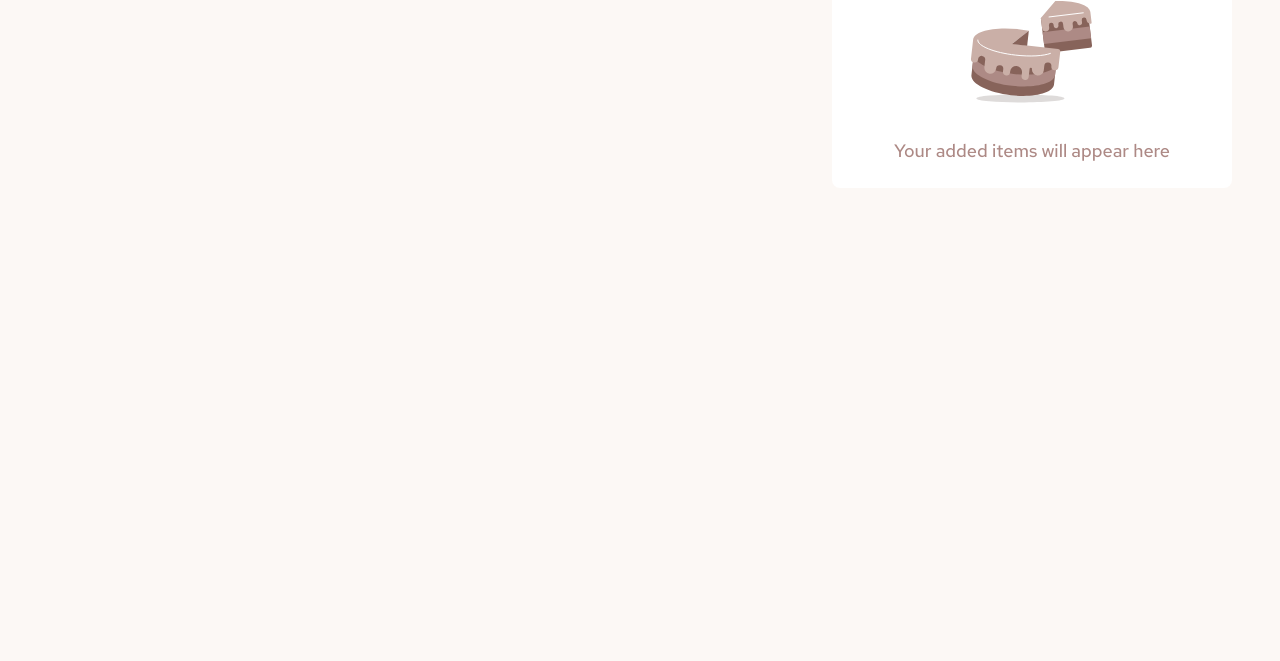
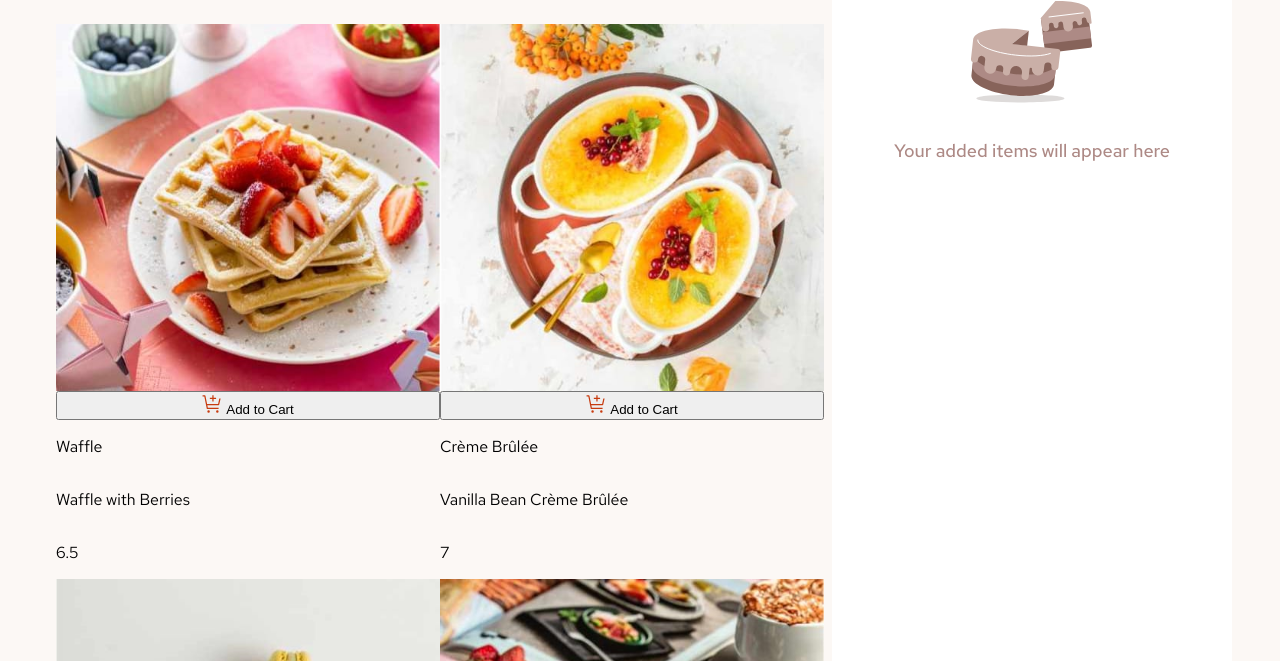
Before and after one commit to BuhleMtshali/product-cart-fm, a plain HTML site: page index.html in a window 1280 px wide. Shown: the part 139-800 px from the top of the page. Drawn offline with Linux system fonts and the light colour scheme; a web font is replaced by a local one.

Commit message:
updated the index.css

```diff
--- a/data.js
+++ b/data.js
@@ -1,10 +1,10 @@
        export default [
     {
        "image": {
-            "thumbnail": "./assets/images/image-waffle-thumbnail.jpg",
+            "thumbnail": "images/image-waffle-thumbnail.jpg",
             "mobile": "./assets/images/image-waffle-mobile.jpg",
             "tablet": "./assets/images/image-waffle-tablet.jpg",
-            "desktop": "./assets/images/image-waffle-desktop.jpg"
+            "desktop": "images/image-waffle-desktop.jpg"
        },
        "name": "Waffle with Berries",
        "category": "Waffle",
@@ -15,7 +15,7 @@
             "thumbnail": "./assets/images/image-creme-brulee-thumbnail.jpg",
             "mobile": "./assets/images/image-creme-brulee-mobile.jpg",
             "tablet": "./assets/images/image-creme-brulee-tablet.jpg",
-            "desktop": "./assets/images/image-creme-brulee-desktop.jpg"
+            "desktop": "images/image-creme-brulee-desktop.jpg"
         },
         "name": "Vanilla Bean Crème Brûlée",
         "category": "Crème Brûlée",
@@ -26,7 +26,7 @@
             "thumbnail": "./assets/images/image-macaron-thumbnail.jpg",
             "mobile": "./assets/images/image-macaron-mobile.jpg",
             "tablet": "./assets/images/image-macaron-tablet.jpg",
-            "desktop": "./assets/images/image-macaron-desktop.jpg"
+            "desktop": "images/image-macaron-desktop.jpg"
         },
         "name": "Macaron Mix of Five",
         "category": "Macaron",
@@ -37,7 +37,7 @@
             "thumbnail": "./assets/images/image-tiramisu-thumbnail.jpg",
             "mobile": "./assets/images/image-tiramisu-mobile.jpg",
             "tablet": "./assets/images/image-tiramisu-tablet.jpg",
-            "desktop": "./assets/images/image-tiramisu-desktop.jpg"
+            "desktop": "images/image-tiramisu-desktop.jpg"
         },
         "name": "Classic Tiramisu",
         "category": "Tiramisu",
@@ -48,7 +48,7 @@
             "thumbnail": "./assets/images/image-baklava-thumbnail.jpg",
             "mobile": "./assets/images/image-baklava-mobile.jpg",
             "tablet": "./assets/images/image-baklava-tablet.jpg",
-            "desktop": "./assets/images/image-baklava-desktop.jpg"
+            "desktop": "images/image-baklava-desktop.jpg"
         },
         "name": "Pistachio Baklava",
         "category": "Baklava",
@@ -59,7 +59,7 @@
             "thumbnail": "./assets/images/image-meringue-thumbnail.jpg",
             "mobile": "./assets/images/image-meringue-mobile.jpg",
             "tablet": "./assets/images/image-meringue-tablet.jpg",
-            "desktop": "./assets/images/image-meringue-desktop.jpg"
+            "desktop": "images/image-meringue-desktop.jpg"
         },
         "name": "Lemon Meringue Pie",
         "category": "Pie",
@@ -70,7 +70,7 @@
             "thumbnail": "./assets/images/image-cake-thumbnail.jpg",
             "mobile": "./assets/images/image-cake-mobile.jpg",
             "tablet": "./assets/images/image-cake-tablet.jpg",
-            "desktop": "./assets/images/image-cake-desktop.jpg"
+            "desktop": "images/image-cake-desktop.jpg"
         },
         "name": "Red Velvet Cake",
         "category": "Cake",
@@ -81,7 +81,7 @@
             "thumbnail": "./assets/images/image-brownie-thumbnail.jpg",
             "mobile": "./assets/images/image-brownie-mobile.jpg",
             "tablet": "./assets/images/image-brownie-tablet.jpg",
-            "desktop": "./assets/images/image-brownie-desktop.jpg"
+            "desktop": "images/image-brownie-desktop.jpg"
         },
         "name": "Salted Caramel Brownie",
         "category": "Brownie",
@@ -92,7 +92,7 @@
             "thumbnail": "./assets/images/image-panna-cotta-thumbnail.jpg",
             "mobile": "./assets/images/image-panna-cotta-mobile.jpg",
             "tablet": "./assets/images/image-panna-cotta-tablet.jpg",
-            "desktop": "./assets/images/image-panna-cotta-desktop.jpg"
+            "desktop": "images/image-panna-cotta-desktop.jpg"
         },
         "name": "Vanilla Panna Cotta",
         "category": "Panna Cotta",
--- a/index.css
+++ b/index.css
@@ -46,3 +46,13 @@ body{
     color: var(--deep-dark-brown);
     font-size: 2.5rem;
 }
+
+#menu-container{
+    display: grid;
+    grid-template-columns: repeat(auto-fit, minmax(300px, 1fr));
+}
+
+.menu-item{
+    display: flex;
+    flex-direction: column;
+}
--- a/index.js
+++ b/index.js
@@ -8,5 +8,21 @@ let placeholderElement = document.getElementById('placeholder');
 
 //function for rendering elements
 function renderMenu() {
+data.forEach((item) => {
+    const menuItem = document.createElement('div');
+    menuItem.classList.add('menu-item');
+    menuItem.innerHTML = `
+                         <img src = "${item.image.desktop}"/>
+                         <button>
+                         <img src = "assets/icon-add-to-cart.svg"/>
+                         Add to Cart
+                         </button>
+                        <p class="catergory">${item.category}</p>
+                        <p class="name">${item.name}</p>
+                        <p class="price">${item.price}</p>
+                        `
+                        menuItemsContainer.appendChild(menuItem)
+})
+}
 
-}
+renderMenu()
```
